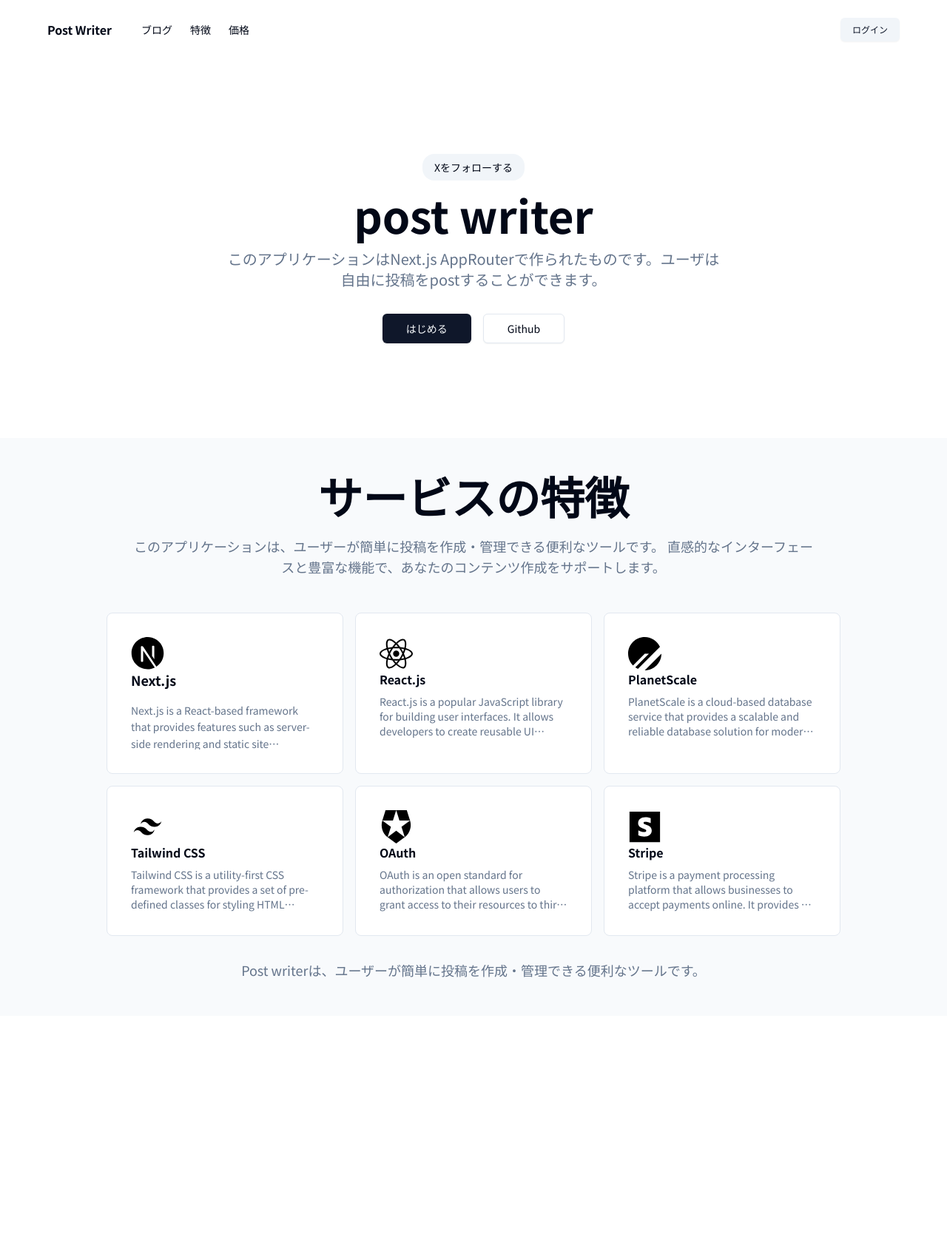
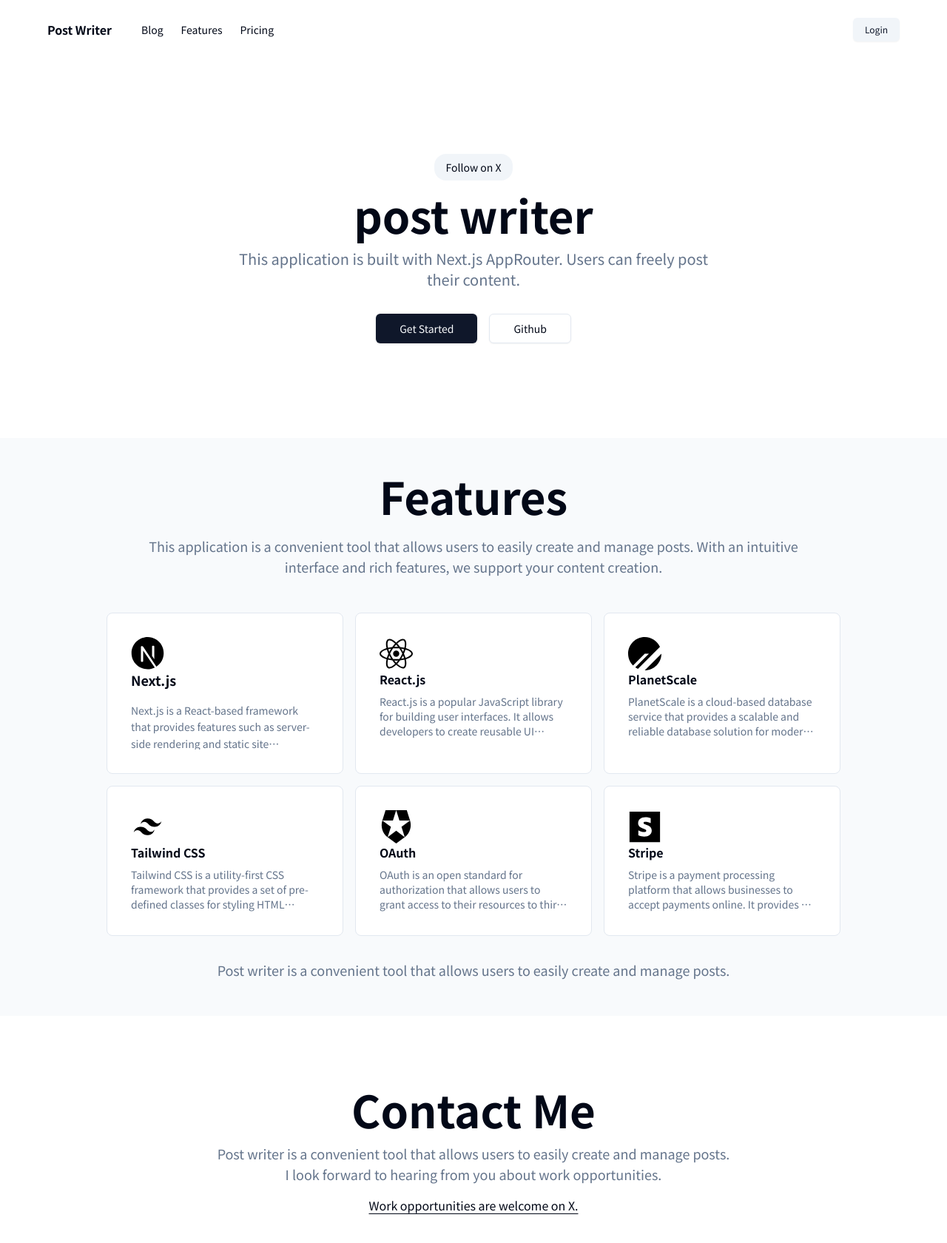
Before and after one commit to tamaco489/lexicon, a Next.js app: page / in a window 1280 px wide. Shown: the top 1680 px of the page at 74% size. Before the commit the page ends 1373 px from the top, so only its background shows below. Built offline with nearby package versions, Linux system fonts and the light colour scheme.

Commit message:
feature/contact section (#3)
* fix: contact sections

* fix: english message

* fix: english message

* fix: english message

* add: usehooks

* add: useLockBodyScroll

```diff
--- a/app/(marketing)/layout.tsx
+++ b/app/(marketing)/layout.tsx
@@ -18,7 +18,7 @@
               "px-4 py-2"
             )}
           >
-            ログイン
+            Login
           </Link>
         </div>
       </header>
--- a/app/(marketing)/page.tsx
+++ b/app/(marketing)/page.tsx
@@ -14,7 +14,7 @@
             href={siteConfig.links.x}
             className="bg-muted px-4 py-2 rounded-2xl font-medium text-sm"
           >
-            Xをフォローする
+            Follow on X
           </Link>
 
           {/* タイトル */}
@@ -22,7 +22,7 @@
 
           {/* 説明 */}
           <p className="text-muted-foreground sm:text-xl leading-normal max-w-[42rem]">
-            このアプリケーションはNext.js AppRouterで作られたものです。ユーザは自由に投稿をpostすることができます。
+            This application is built with Next.js AppRouter. Users can freely post their content.
           </p>
         </div>
 
@@ -33,7 +33,7 @@
             href="/login"
             className={cn(buttonVariants({ size: "lg", variant: "default" }), "w-fit")}
           >
-            はじめる
+            Get Started
           </Link>
 
           {/* github */}
@@ -53,11 +53,11 @@
         {/* content description section */}
         <div className="text-center space-y-6 max-w-[58rem] mx-auto">
           <h2 className="font-extrabold text-3xl md:text-6xl">
-            サービスの特徴
+            Features
           </h2>
           <p className="text-muted-foreground sm:text-lg sm:leading-7">
-            このアプリケーションは、ユーザーが簡単に投稿を作成・管理できる便利なツールです。
-            直感的なインターフェースと豊富な機能で、あなたのコンテンツ作成をサポートします。
+            This application is a convenient tool that allows users to easily create and manage posts.
+            With an intuitive interface and rich features, we support your content creation.
           </p>
         </div>
 
@@ -193,8 +193,32 @@
         {/* feature description section*/}
         <div className="mx-auto md:max-w-[58rem] text-center mt-8">
           <p className="text-muted-foreground sm:text-lg sm:leading-7">
-            Post writerは、ユーザーが簡単に投稿を作成・管理できる便利なツールです。
+            Post writer is a convenient tool that allows users to easily create and manage posts.
           </p>
+        </div>
+      </section>
+
+      {/* contact section */}
+      <section id="contact" className="container py-8 md:py-12 lg:py-24">
+        <div className="max-w-[58rem] mx-auto text-center flex flex-col items-center gap-4">
+          <h2 className="font-extrabold text-3xl md:text-6xl">
+            Contact Me
+          </h2>
+          <p className="text-muted-foreground sm:text-lg sm:leading-7">
+            Post writer is a convenient tool that allows users to easily create and manage posts.
+            <br />
+            I look forward to hearing from you about work opportunities.
+          </p>
+          <div className="flex flex-row items-center justify-center gap-4">
+            <Link
+              href={siteConfig.links.x}
+              className="underline underline-offset-4"
+              target="_blank"
+              rel="noopener noreferrer"
+            >
+              Work opportunities are welcome on X.
+            </Link>
+          </div>
         </div>
       </section>
     </div>
--- a/app/layout.tsx
+++ b/app/layout.tsx
@@ -4,8 +4,8 @@
 import { cn } from "@/lib/utils";
 
 export const metadata: Metadata = {
-  title: "Create Next App",
-  description: "Generated by create next app",
+  title: "Post Writer",
+  description: "Post Writer is a convenient tool that allows users to easily create and manage posts.",
 };
 
 // Noto Sans JPフォントの設定
--- a/components/mainNav.tsx
+++ b/components/mainNav.tsx
@@ -38,7 +38,7 @@
         className="md:hidden"
         onClick={() => setShowMobileMenu(!showMobileMenu)}
       >
-        <span>メニュー</span>
+        <span>Menu</span>
       </button>
       {showMobileMenu && <MobileNav items={items} />}
     </div>
--- a/components/mobileNav.tsx
+++ b/components/mobileNav.tsx
@@ -1,12 +1,17 @@
 import { siteConfig } from "@/config/site";
 import { NavItem } from "@/types";
 import Link from "next/link";
+import { useLockBodyScroll } from "@uidotdev/usehooks";
 
 interface MobileNavProps {
   items: NavItem[];
 }
 
 export default function MobileNav({ items }: MobileNavProps) {
+
+  // モバイルナビゲーションが開いている時に、背景のスクロールを防止するためのフック
+  useLockBodyScroll();
+
   return (
     <div className="fixed top-16 inset-0 z-50 p-6 shadow-md md:hidden animate-in slide-in-from-bottom-80">
       <div className="grid gap-6 bg-popover p-4 text-popover-foreground shadow-md">
--- a/config/marketing.ts
+++ b/config/marketing.ts
@@ -3,15 +3,15 @@
 export const marketingConfig: MarketingConfig = {
   mainNav: [
     {
-      title: "ブログ",
+      title: "Blog",
       href: "/blog",
     },
     {
-      title: "特徴",
+      title: "Features",
       href: "#feature",
     },
     {
-      title: "価格",
+      title: "Pricing",
       href: "/pricing",
     },
   ],
--- a/package.json
+++ b/package.json
@@ -10,6 +10,7 @@
   },
   "dependencies": {
     "@radix-ui/react-slot": "^1.2.3",
+    "@uidotdev/usehooks": "^2.4.1",
     "class-variance-authority": "^0.7.1",
     "clsx": "^2.1.1",
     "lucide-react": "^0.513.0",
```
Also changed, not shown: 1 other file (tests, documents, lock files or other folders).
